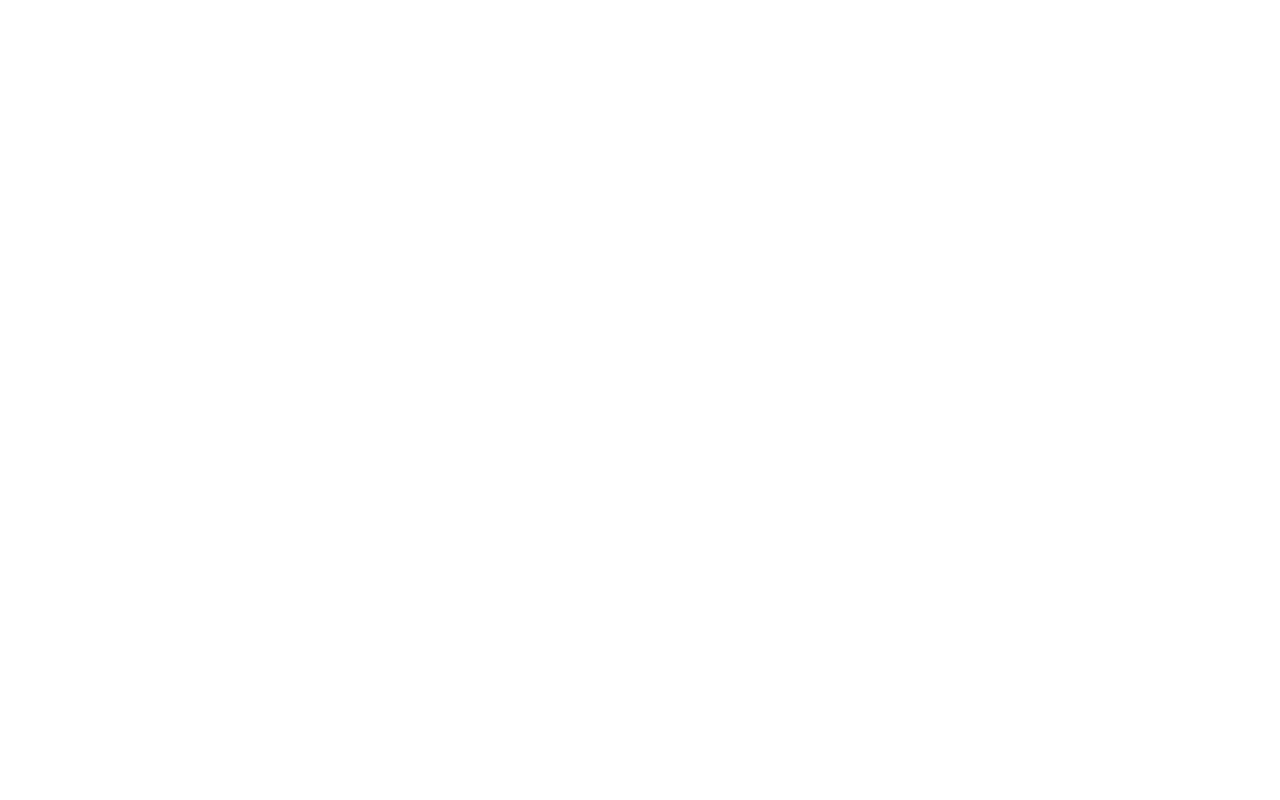
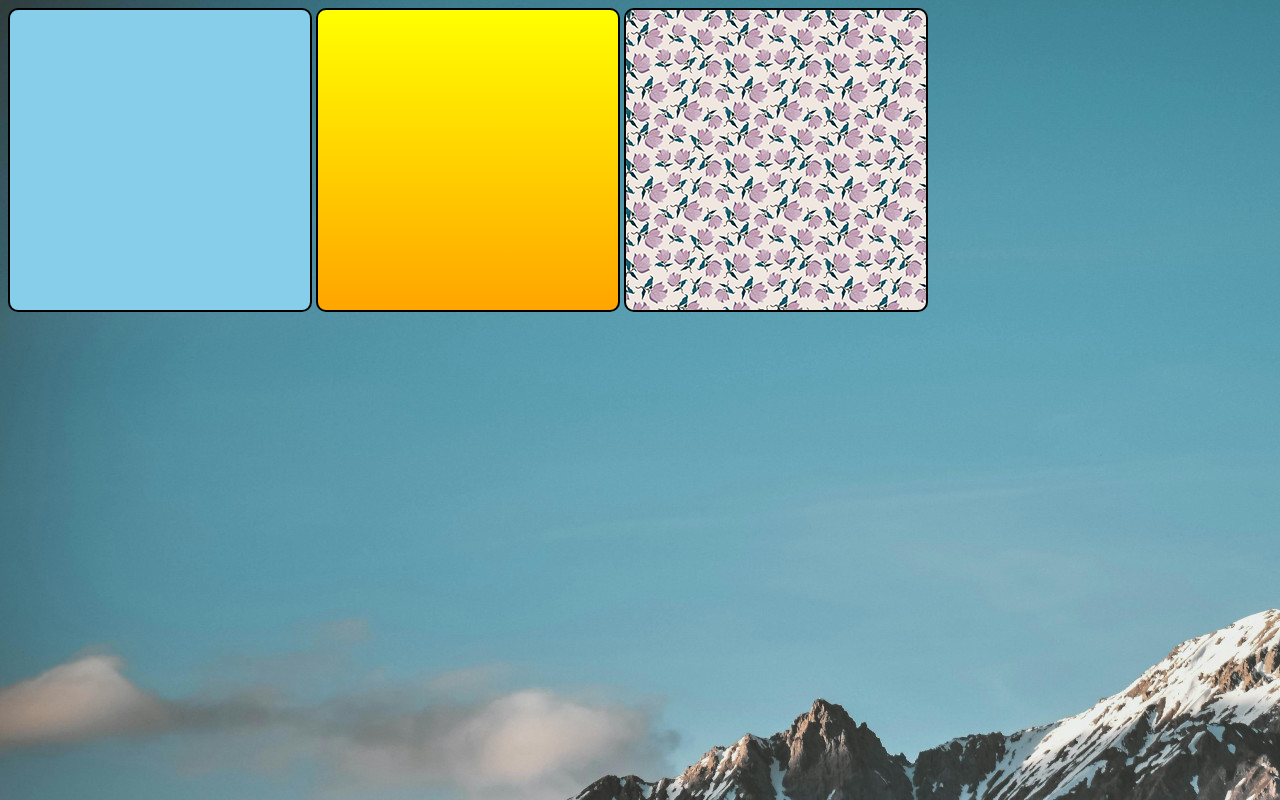
Before and after one commit to JoaoLaras/curso-html5-ccs3, a plain HTML site: page ex022/fundo001.html in a window 1280 px wide. Drawn offline with Linux system fonts and the light colour scheme.

Commit message:
Colocando imagem de fundo no site e imagens que se repetem no site!

```diff
--- a/ex022/fundo001.html
+++ b/ex022/fundo001.html
@@ -4,15 +4,40 @@
     <meta charset="UTF-8">
     <meta name="viewport" content="width=device-width, initial-scale=1.0">
     <title>Teste de Imagem de Fundo </title>
+    <style>
+    body {
+
+        background-image: url(imagens/wallpaperpexel1920px.jpg);
+    }
+    div {
+        display: inline-block;
+        border: 2px solid black;
+        width: 300px;
+        height: 300px;
+        border-radius: 10px;
+        background-color: lightgray;
+    }
+
+    div#q1 {
+        background-color: skyblue;
+    }
+    div#q2 {
+        background-image: linear-gradient(to bottom, yellow, orange);
+    }
+    div#q3 {
+        background-image: url(imagens/pattern003.png);
+
+    }
+    </style>
 </head>
 <body>
-    <div>
+    <div class="quadrado" id="q1">
 
     </div>
-    <div>
+    <div class="quadrado" id="q2">
 
     </div>
-    <div>
+    <div class="quadrado" id="q3">
 
     </div>
 
```
Also changed, not shown: ex022/fundo002.html (added, +22 -0 lines), ex022/imagens/wallpaperpexel.jpg (added), ex022/imagens/wallpaperpexel1920px.jpg (added), ex022/imagens/wallpaperpexel900px.jpg (added), 2 other files.
